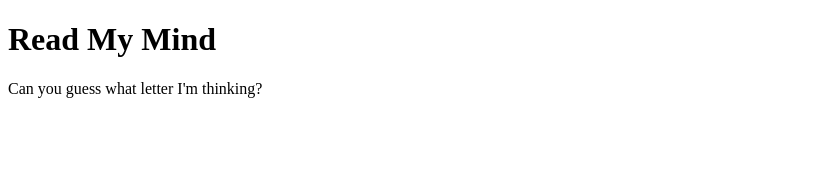
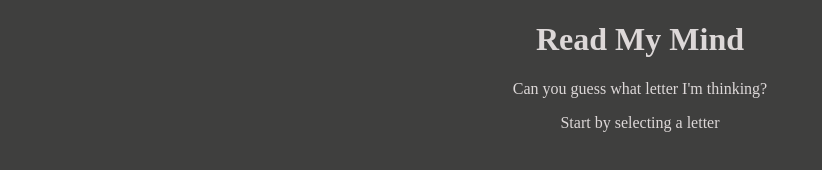
Before and after one commit to dwilliams5807/NumberGuess-Javascript, a plain HTML site: page index.html in a window 1280 px wide. Shown: the whole page, without its empty margins (0-822 px from the left). Drawn offline with Linux system fonts and the light colour scheme.

Commit message:
added css styling, added addional instructions that hide when game starts

```diff
--- a/assets/css/style.css
+++ b/assets/css/style.css
@@ -0,0 +1,10 @@
+
+body {
+    text-align: center;
+    background-color:#3f3f3e;
+    font: Georgia, "Times New Roman",Times,serif;
+    color:#ddd8d8
+}
+.score {
+    border: 5px, white;
+}
--- a/assets/javascript/game.js
+++ b/assets/javascript/game.js
@@ -11,6 +11,7 @@
             var computerGuess = computerChoices[Math.floor(Math.random() * computerChoices.length)];
             var userChoices = ["a", "b" , "c", "d", "e", "f", "g", "h", "i", "j", "k", "l", "m", "n", "o", "p", "q", "r", "s", "t", "u", "v", "w", "x", "y", "z"];
 
+            var selectText = document.getElementById("select-text");
             var winsText = document.getElementById("wins-text");
             var lossesText = document.getElementById("losses-text");
             var remainText = document.getElementById("remain-text");
@@ -39,6 +40,7 @@
 
 
                 }
+                selectText.textContent = "";
                 winsText.textContent = "Wins: " + wins;
                 lossesText.textContent = "Losses: " +losses;
                 remainText.textContent = "Remaining Guesses: " + guessesRemain;
--- a/index.html
+++ b/index.html
@@ -4,13 +4,15 @@
     <meta charset="UTF-8">
     <meta name="viewport" content="width=device-width, initial-scale=1.0">
     <meta http-equiv="X-UA-Compatible" content="ie=edge">
-    <title>Psychic Test</title>
+    <link rel="stylesheet" type="text/css" href="assets/css/style.css">
+    <title>Read My Mind</title>
 </head>
 <body>
     <script src="assets/javascript/game.js"></script>
 
     <h1>Read My Mind</h1>
     <p>Can you guess what letter I'm thinking?</p>
+    <p id="select-text">Start by selecting a letter</p>
     <div>
         <p id="wins-text"></p>
         <p id="losses-text"></p>
```
